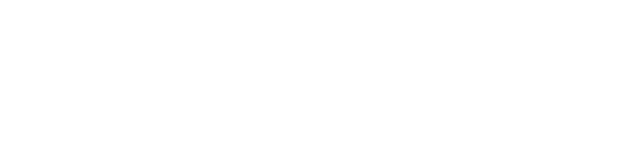
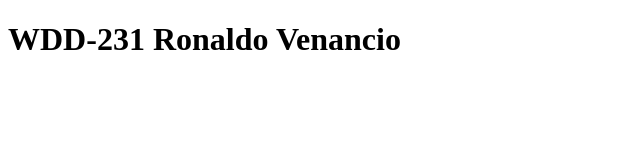
Before and after one commit to ronaldovenancio/wdd231, a plain HTML site: page demo.html in a window 1280 px wide. Shown: the whole page, without its empty margins (0-640 px from the left). Drawn offline with Linux system fonts and the light colour scheme.

Commit message:
upload file

```diff
--- a/demo.html
+++ b/demo.html
@@ -3,9 +3,10 @@
 <head>
     <meta charset="UTF-8">
     <meta name="viewport" content="width=device-width, initial-scale=1.0">
-    <title>Document</title>
+    <title>WDD-231 BYU - Idaho </title>
 </head>
 <body>
+    <h1>WDD-231 Ronaldo Venancio</h1>
 
 </body>
 </html>
```
